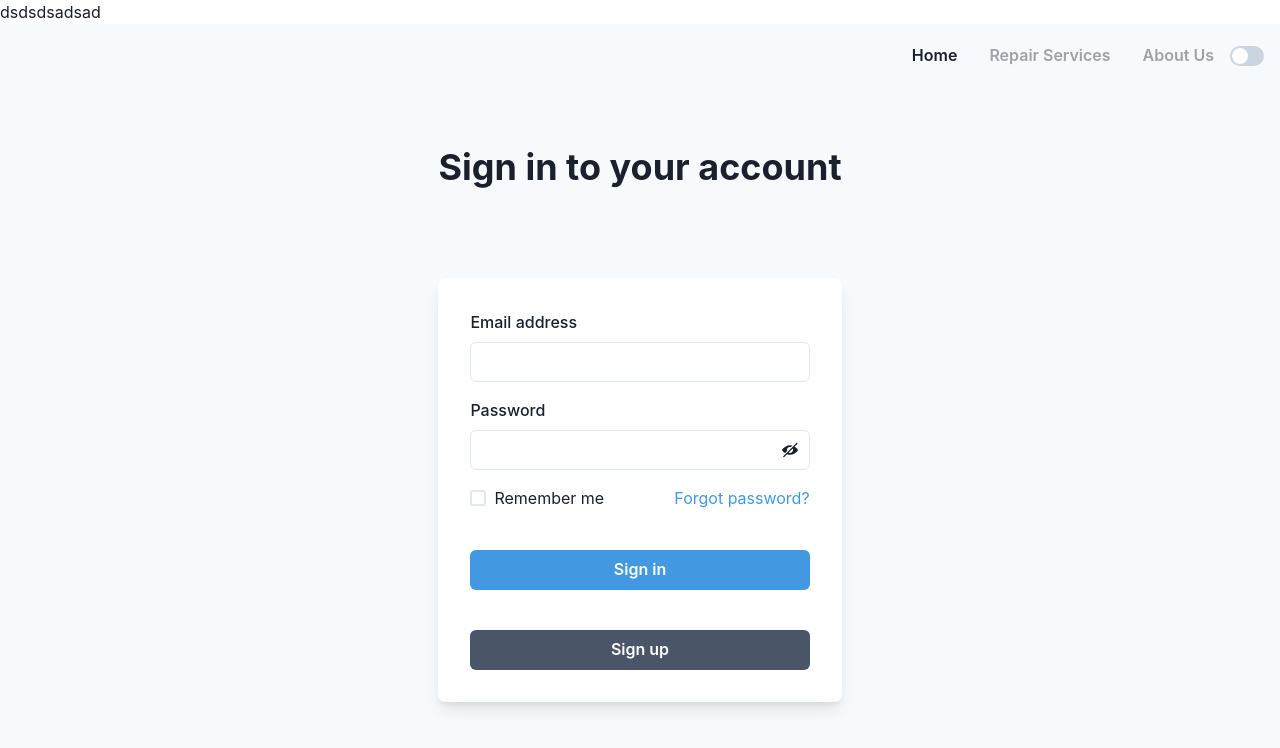
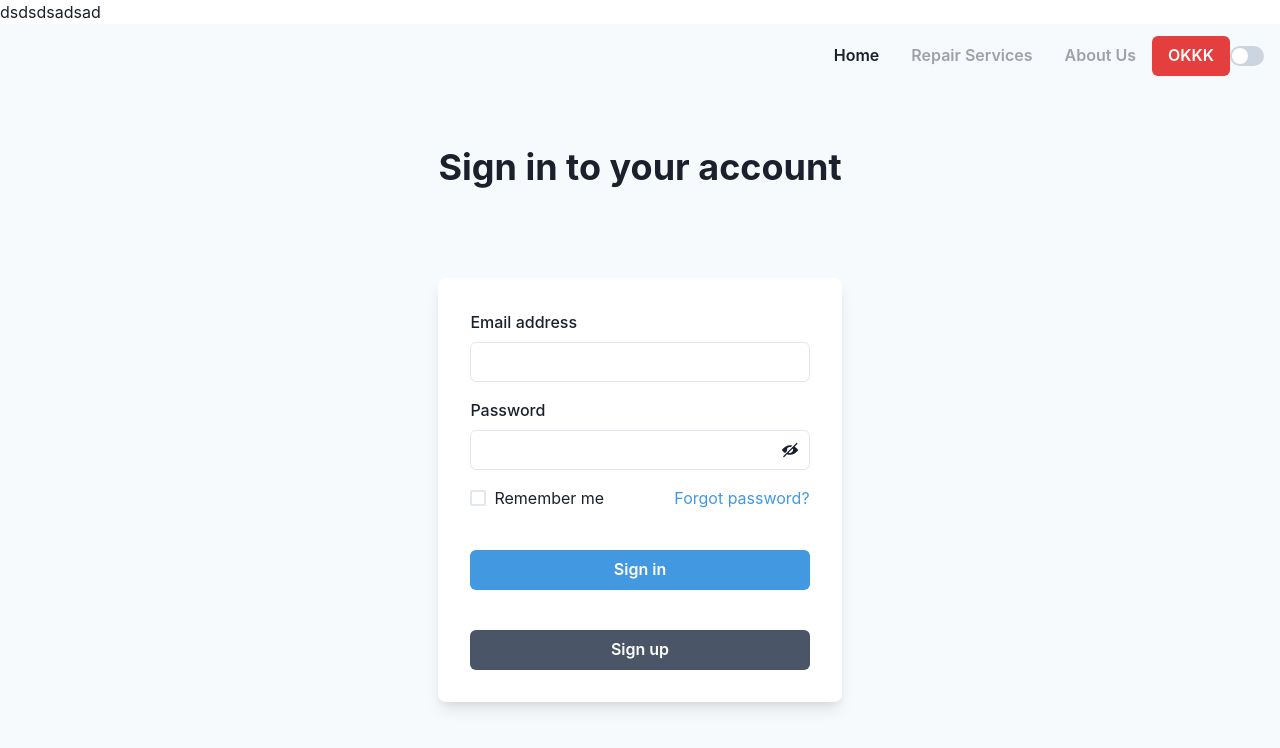
Before and after one commit to devpatel062/HandyHouseServices, a React (Vite) app in the folder handyHouseServicesFrontend/: page /signin in a window 1280 px wide. Shown: the top 748 px of the page. Built offline with nearby package versions, Linux system fonts and the light colour scheme; no server answers.

Commit message:
navbar changes

```diff
--- a/handyHouseServicesFrontend/src/assets/pages/navBar.jsx
+++ b/handyHouseServicesFrontend/src/assets/pages/navBar.jsx
@@ -33,54 +33,49 @@ export const Navbar = () => {
     }
   };
 
-  const decision = () => {
-    if (user) {
-      <Button
-        onClick={handleLogout}
-        variant="solid"
-        colorScheme="red"
-        my={5}
-        w="100%"
-      >
-        Logout
-      </Button>;
-    }
-    else{
-      <Button
-        onClick={handleLogout}
-        variant="solid"
-        colorScheme="red"
-        my={5}
-        w="100%"
-      >
-        OKKK
-      </Button>;
-    }
-  };
-
   return (
     <Flex>
       <>dsdsdsadsad</>
       <Flex position="absolute" top="1rem" right="1rem" align="center">
         <Flex display={["none", "none", "flex", "flex"]}>
-          <Link to="/" aria-label="Home">
+          <Link to={user ? "/" : "#"} aria-label="Home">
             <Button as="a" variant="ghost" my={5} w="100%">
               Home
             </Button>
           </Link>
 
-          <Link to="/RepairServices" aria-label="Repair Services">
+          <Link to={user ? "/RepairServices" : "#"} aria-label="Repair Services">
             <Button as="a" variant="ghost" my={5} w="100%" isDisabled={!user}>
               Repair Services
             </Button>
           </Link>
 
-          <Link to="/aboutUs" aria-label="About Us">
+          <Link to={user ? "/aboutUs" : "#"} aria-label="About Us">
             <Button as="a" variant="ghost" my={5} w="100%" isDisabled={!user}>
               About Us
             </Button>
           </Link>
-          {decision()}
+          {user ? (
+            <Button
+              onClick={handleLogout}
+              variant="solid"
+              colorScheme="red"
+              my={5}
+              w="100%"
+            >
+              Logout
+            </Button>
+          ) : (
+            <Button
+              onClick={handleLogout}
+              variant="solid"
+              colorScheme="red"
+              my={5}
+              w="100%"
+            >
+              OKKK
+            </Button>
+          )}
         </Flex>
 
         <IconButton
```
